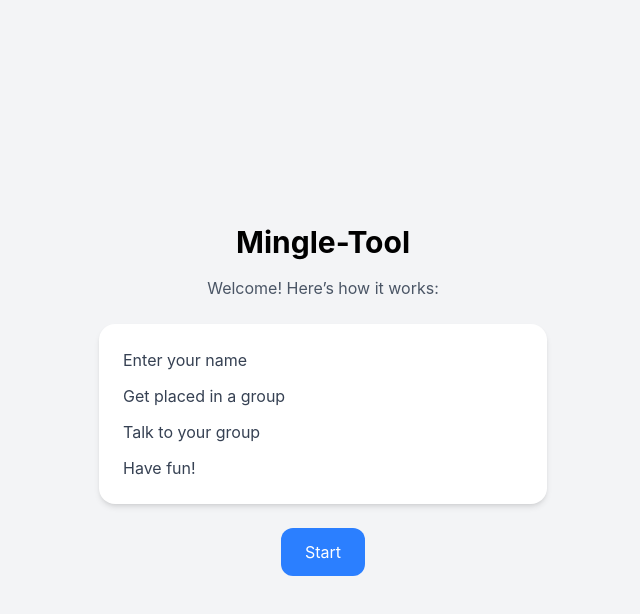
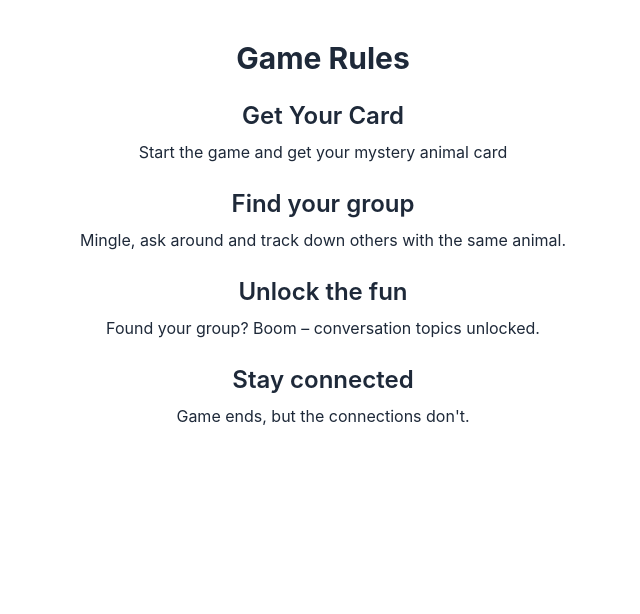
Before and after one commit to HannaJ95/mingle-tool, a React (Vite) app in the folder client/: page /rules in a window 1280 px wide. Shown: the top 614 px of the page, without its empty margins (317-957 px from the left). Built offline with nearby package versions, Linux system fonts and the light colour scheme.

Commit message:
feat: add reusable Text component and RulesSection for DRY structure

```diff
--- /dev/null
+++ b/client/src/components/RulesSection.jsx
@@ -0,0 +1,10 @@
+import Text from "./Text";
+
+export default function RulesSection({title, description}) {
+    return(
+        <div className="space-y-2">
+            <Text as="h2">{title}</Text>
+            <Text>{description}</Text>
+        </div>
+    );
+}
--- /dev/null
+++ b/client/src/components/Text.jsx
@@ -0,0 +1,15 @@
+export default function Text({ as: Tag = "p", children, className = "" }) {
+  const baseStyles = "text-gray-800";
+
+  const variants = {
+    h1: "text-3xl font-bold",
+    h2: "text-2xl font-semibold",
+    p: "text-base"
+  };
+
+  return (
+    <Tag className={`${baseStyles} ${variants[Tag]} ${className}`}>
+      {children}
+    </Tag>
+  );
+}
--- a/client/src/pages/RulesPage.jsx
+++ b/client/src/pages/RulesPage.jsx
@@ -1,27 +1,37 @@
-import PageLayout from '../components/layout/PageLayout'
+import PageLayout from '../components/layout/PageLayout.jsx'
+import Text from "../components/Text.jsx";
+import RulesSection from "../components/RulesSection.jsx";
 
 function RulesPage() {
-  return(
-    <div className="min-h-screen flex flex-col items-center justify-center bg-gray-100 px-6">
-      <h1 className="text-3xl font-bold mb-4">
-         Mingle-Tool</h1>
-      <p className="text-gray-600 mb-6 text-center">
-        Welcome! Here’s how it works:
-        </p>
+  return (
+    <PageLayout >
+      <div className="space-y-6 text-center max-w-xl mx-auto">
 
-        <div className="bg-white p-6 rounded-2xl shadow-md w-full max-w-md">
-          <ul className="space-y-3 text-gray-700">
-            <li>Enter your name</li>
-            <li>Get placed in a group</li>
-            <li>Talk to your group</li>
-            <li>Have fun!</li>
-          </ul>
-          </div>
-          <button className="mt-6 bg-blue-500 text-white px-6 py-3 rounded-xl hover:bg-blue-600 transition">
-            Start
-          </button>
-    </div>
-  )
+        <Text as="h1">Game Rules</Text>
+
+        <RulesSection
+          title="Get Your Card"
+          description="Start the game and get your mystery animal card"
+        />
+
+        <RulesSection
+          title="Find your group"
+          description="Mingle, ask around and track down others with the same animal."
+        />
+
+        <RulesSection
+          title="Unlock the fun"
+          description="Found your group? Boom – conversation topics unlocked."
+        />
+
+        <RulesSection
+          title="Stay connected"
+          description="Game ends, but the connections don't."
+        />
+
+      </div>
+    </PageLayout>
+  );
 }
 
 export default RulesPage;
```
